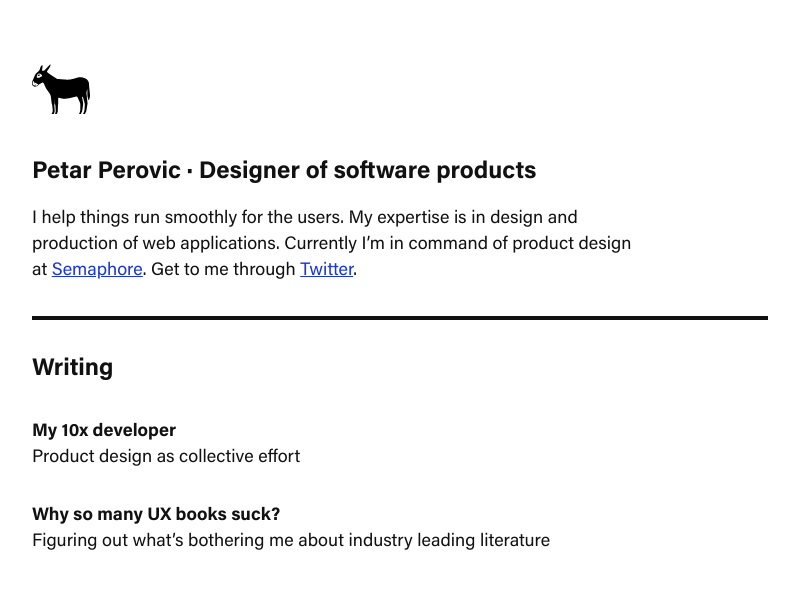
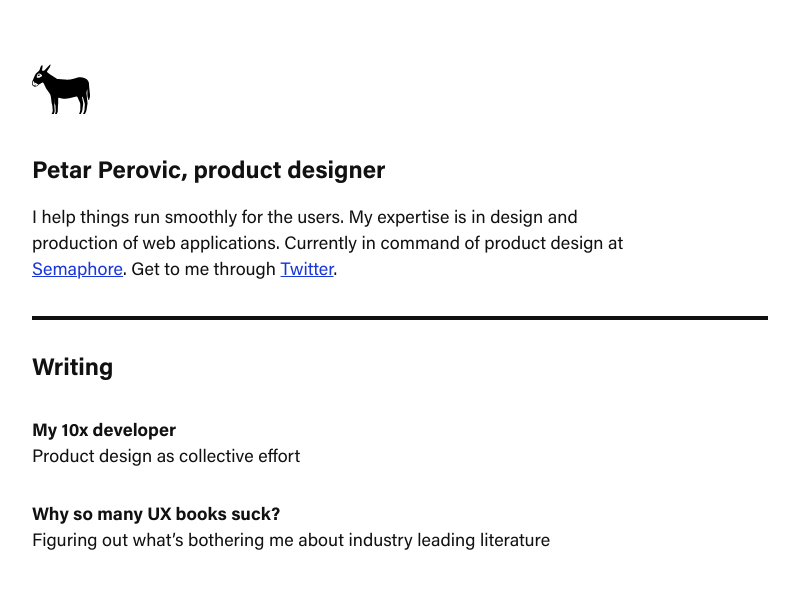
Before and after one commit to ropsii/ropsii.github.io, a Jekyll site: the page built from index.markdown, in a window 1280 px wide. Shown: the top 589 px of the page, without its empty margins (240-1039 px from the left). Built offline with Jekyll 4.4.1, drawn with Linux system fonts in a browser that asks for light colours; comment, search, counter and statistics services are not loaded.

Commit message:
update description

```diff
--- a/_config.yml
+++ b/_config.yml
@@ -18,7 +18,7 @@
 # You can create any custom variable you would like, and they will be accessible
 # in the templates via {{ site.myvariable }}.
 
-title: Petar Perovic · Designer of software products
+title: Petar Perovic, product designer
 email: perovic.petar@gmail.com
 description: >- # this means to ignore newlines until "baseurl:"
   Senior User Interface designer from Porto, Portugal, Europe.
--- a/_layouts/home.html
+++ b/_layouts/home.html
@@ -19,7 +19,7 @@
 
         <div class="bb bw2 pb4 mb4">
             <div class="measure-wide">
-                <p class="mb0">I help things run smoothly for the users. My expertise is in design and production of web applications. Currently I’m in command of product design at <a href="https://semaphoreci.com">Semaphore</a>. Get to me through <a href="https://twitter.com/ropsii">Twitter</a>.</p>
+                <p class="mb0">I help things run smoothly for the users. My expertise is in design and production of web applications. Currently in command of product design at <a href="https://semaphoreci.com">Semaphore</a>. Get to me through <a href="https://twitter.com/ropsii">Twitter</a>.</p>
             </div>
         </div>
 
```
